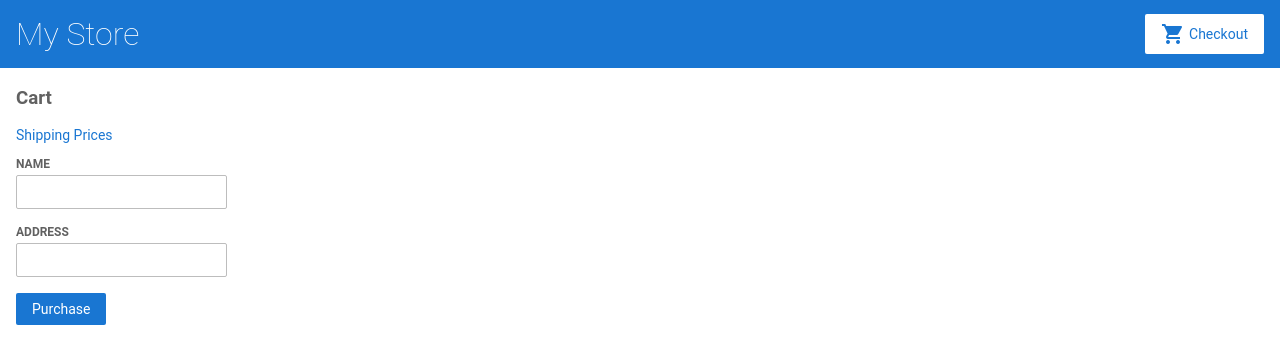
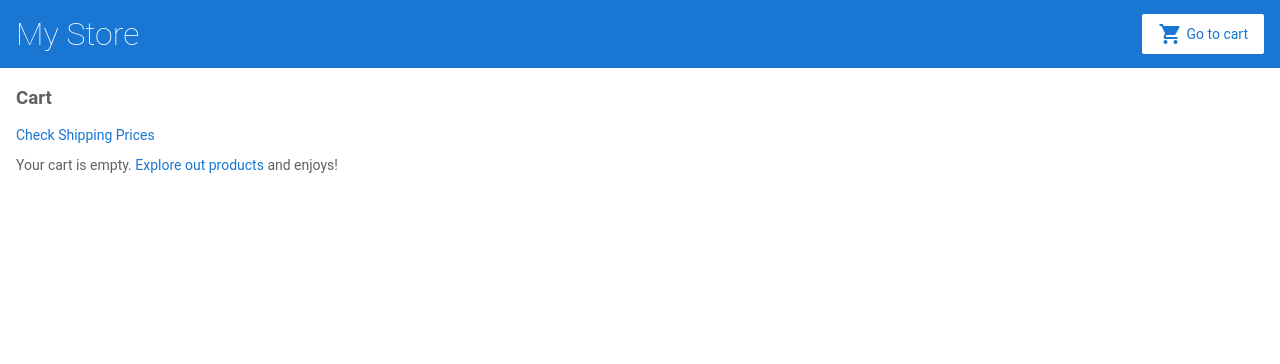
Before and after one commit to ethan-lamwah/angular-e-commerce-tutorial, an Angular app: page /cart in a window 1280 px wide. Shown: the top 364 px of the page. Built offline with nearby package versions, Linux system fonts and the light colour scheme.

Commit message:
Updated Cart display logic

```diff
--- a/src/app/cart.service.ts
+++ b/src/app/cart.service.ts
@@ -17,6 +17,10 @@ export class CartService {
     return this.items;
   }
 
+  isEmptyCart() {
+    return this.items.length == 0;
+  }
+
   clearCart() {
     this.items = [];
     return this.items;
--- a/src/app/cart/cart.component.html
+++ b/src/app/cart/cart.component.html
@@ -1,9 +1,15 @@
 <h3>Cart</h3>
 
 <p>
-  <a routerLink="/shipping">Shipping Prices</a>
+  <a routerLink="/shipping">Check Shipping Prices</a>
 </p>
 
+<div *ngIf="isEmptyCart; else checkoutBlock">
+  <p>
+    Your cart is empty. <a routerLink="/">Explore out products</a> and enjoys!
+  </p>
+</div>
+<ng-template #checkoutBlock>
   <div class="cart-item" *ngFor="let item of items">
     <span>{{ item.name }} </span>
     <span>{{ item.price | currency }}</span>
@@ -20,5 +26,6 @@
       <input id="address" type="text" formControlName="address" />
     </div>
 
-  <button class="button" type="submit">Purchase</button>
+    <button class="button" type="submit">Checkout</button>
   </form>
+</ng-template>
--- a/src/app/cart/cart.component.ts
+++ b/src/app/cart/cart.component.ts
@@ -10,6 +10,7 @@ import { CartService } from '../cart.service';
 })
 export class CartComponent implements OnInit {
   items = this.cartService.getItems();
+  isEmptyCart = this.cartService.isEmptyCart();
 
   checkoutForm = this.formBuilder.group({
     name: '',
@@ -23,9 +24,6 @@ export class CartComponent implements OnInit {
 
   ngOnInit(): void {}
 
-  testClick() {
-    window.alert('click work!');
-  }
   onSubmit(): void {
     // Process checkout data here
     this.items = this.cartService.clearCart();
--- a/src/app/product-details/product-details.component.html
+++ b/src/app/product-details/product-details.component.html
@@ -4,5 +4,5 @@
   <h3>{{ product.name }}</h3>
   <h4>{{ product.price | currency }}</h4>
   <p>{{ product.description }}</p>
-  <button type="button" (click)="addToCart(product)">Buy</button>
+  <button type="button" (click)="addToCart(product)">Add to Cart</button>
 </div>
--- a/src/app/top-bar/top-bar.component.html
+++ b/src/app/top-bar/top-bar.component.html
@@ -3,7 +3,7 @@
 </a>
 
 <a routerLink="/cart" class="button fancy-button"
-  ><i class="material-icons">shopping_cart</i>Checkout</a
+  ><i class="material-icons">shopping_cart</i>Go to cart</a
 >
 
 <!--
```
Lines whose indentation alone changed are shown as unchanged.
